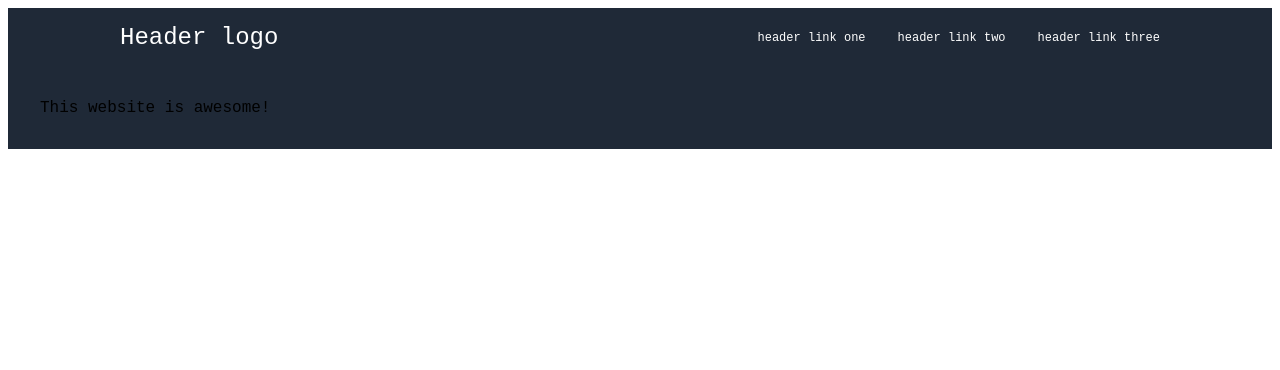
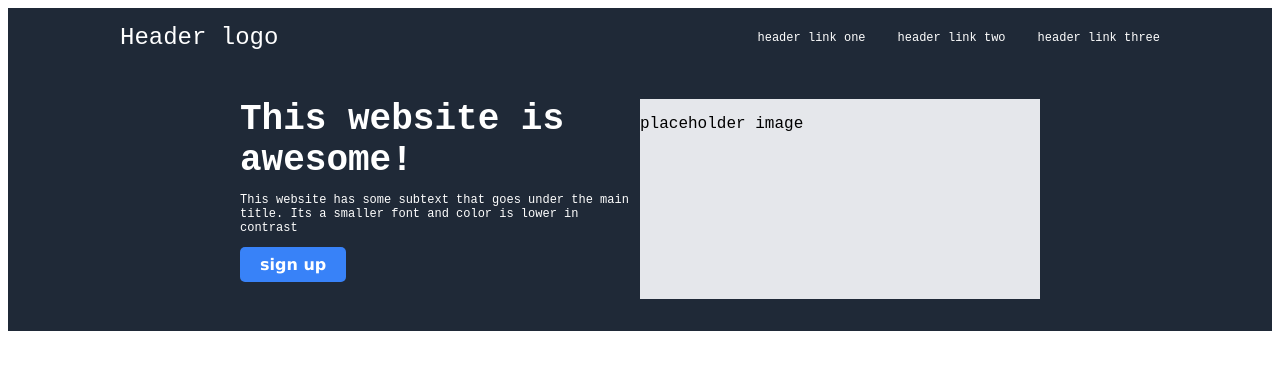
Before and after one commit to Isaac-tan318/project-landing, a plain HTML site: page index.html in a window 1280 px wide. Drawn offline with Linux system fonts and the light colour scheme.

Commit message:
added second layer

```diff
--- a/index.html
+++ b/index.html
@@ -32,10 +32,18 @@
         <div class="dark intro">
             <div class="intro-list">
                 <div class="title">This website is awesome!</div>
-                <div></div>
-                <div></div>
+
+                <div class="white sub-text">This website has some subtext that goes under the
+                    main title. Its a smaller font and color is lower in contrast
+                </div>
+                <div>
+                    <button class="sign-button">sign up</button>
+                </div>
             </div>
-            <div></div>
+
+            <div class="intro-image">
+                <p class="centered">placeholder image</p>
+            </div>
         </div>
 
         <div class="white">
--- a/styles.css
+++ b/styles.css
@@ -34,7 +34,47 @@
 .intro{
     display:flex;
     padding:32px;
+    flex-basis:auto;
+    justify-content: center;
+}
+.intro-list{
+    height:200px;
+    width: 400px;
+    display: flex;
+    flex-direction: column;
+
+    gap:12px;
 }
 .title{
+    font: 36px 'Courier New';
+    color: white;
+    font-weight:bolder;
+}
+.sub-text{
+    font: 12px 'Courier New';
+    color:white;
+}
+.sign-button{
+    border-style:none;
+    border-radius:5px;
+    padding: 8px 20px 8px 20px;
+    background:#3882F8;
+    font-weight:bold;
+    font-size:16px;
+    font-family: Verdana, Geneva, Tahoma, sans-serif;
+    color:white;
+}
+.sign-button:hover{
+    background-color:red;
+    color: black;
+    height:500px;
+    font-weight:900;
+    font-size:50px;
+}
+
+.intro-image{
+    height:200px;
+    width:400px;
+    background-color    :#E5E7EB;
 
 }
```
